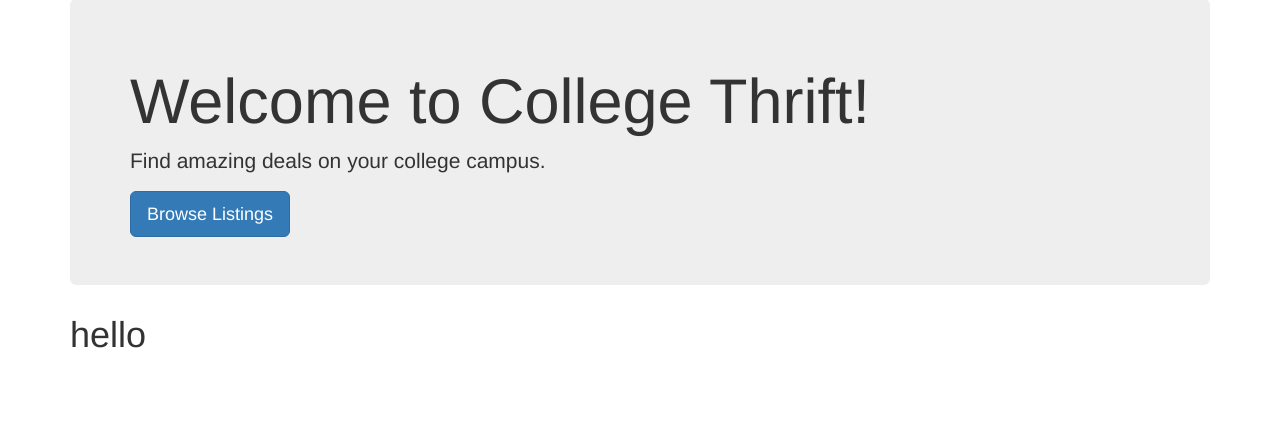
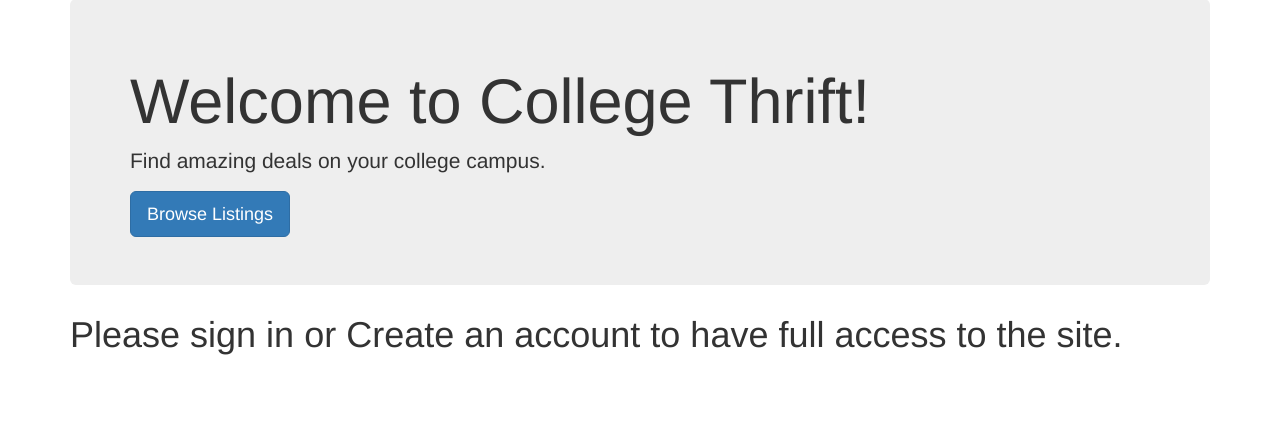
Before and after one commit to mjstevens33/CollegeThrift, a Flask app: page / in a window 1280 px wide. Shown: the part 73-513 px from the top of the page. Run offline with Flask 3, Linux system fonts and the light colour scheme; some libraries are stand-ins or nearby versions.

Commit message:
editing configuration

```diff
--- a/app/templates/index.html
+++ b/app/templates/index.html
@@ -1,5 +1,5 @@
 {% extends "base.html" %}
 
 {% block app_content %}
-    <H1>hello</H1>
+    <H1>Please sign in or Create an account to have full access to the site.</H1>
 {% endblock %}
```
